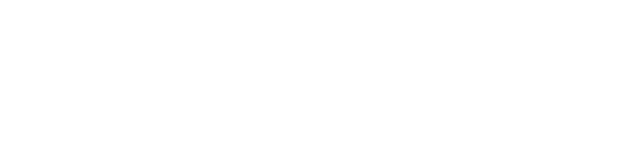
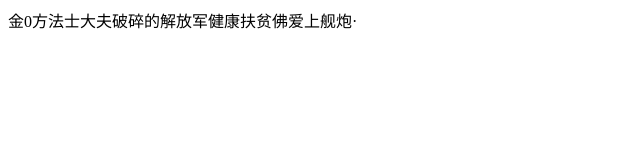
Before and after one commit to JulnnnXi/1805_project, a plain HTML site: page index.html in a window 1280 px wide. Shown: the whole page, without its empty margins (0-640 px from the left). Drawn offline with Linux system fonts and the light colour scheme.

Commit message:
添加’ git commit -m 添加‘

```diff
--- a/index.html
+++ b/index.html
@@ -6,6 +6,8 @@
 		<title></title>
 	</head>
 	<body>
-
+		<div>
+			金0方法士大夫破碎的解放军健康扶贫佛爱上舰炮·
+		</div>
 	</body>
 </html>
```
